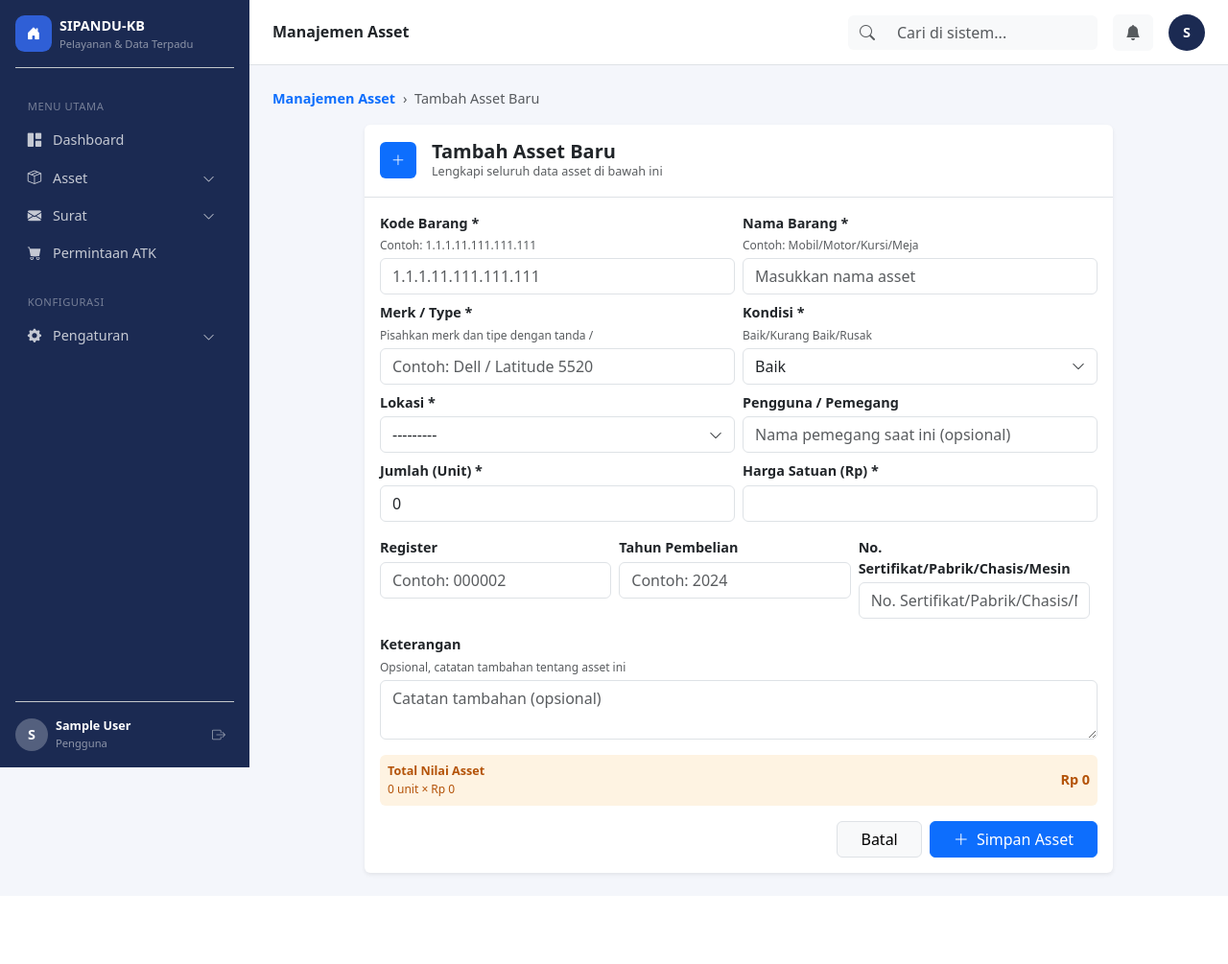
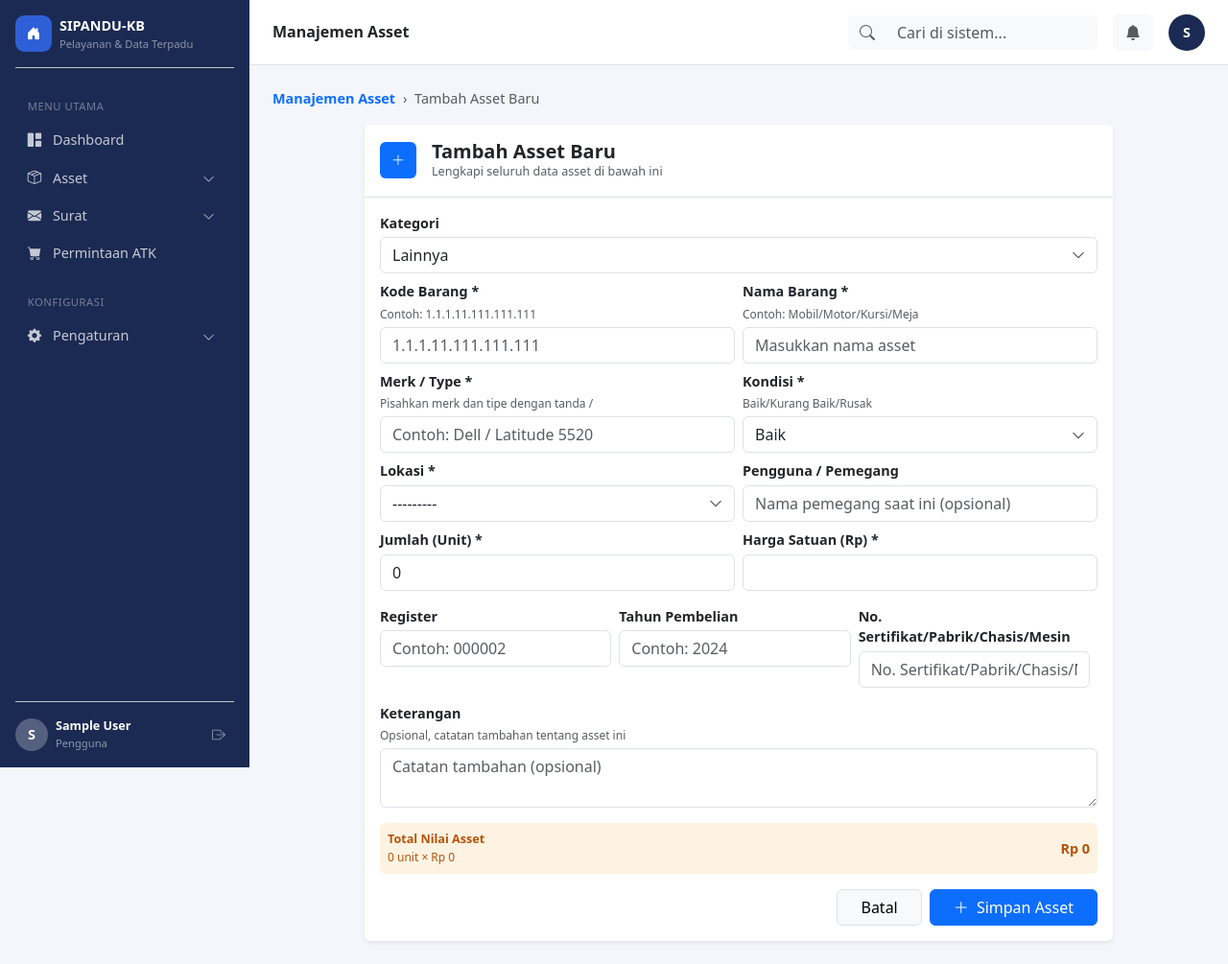
Before and after one commit to AhmadGhozi/Website-SIPANDU, a Django app: page /asset/tambah/ in a window 1280 px wide. Shown: the whole page at 96% size. Before the commit the page ends 915 px from the top, so only its background shows below. Run offline with Django 5.2, Linux system fonts and the light colour scheme; the visitor is signed in with stand-in values (Sample User, id 1).

Commit message:
Menambahkan field kategori pada asset untuk mempermudah filter perencanaan service (Ganti oli & pajak)

```diff
--- a/asset/forms.py
+++ b/asset/forms.py
@@ -6,11 +6,12 @@ class AssetForm(forms.ModelForm):
     class Meta:
         model = Asset
         fields = [
-            'kode_barang', 'nama_barang', 'merk_type', 'jumlah', 'harga_satuan',
+            'kategori', 'kode_barang', 'nama_barang', 'merk_type', 'jumlah', 'harga_satuan',
             'kondisi', 'lokasi', 'pengguna', 'keterangan',
             'register', 'tahun_pembelian', 'nomor_identitas',
         ]
         widgets = {
+            'kategori': forms.Select(attrs={'class': 'd-none'}),
             'kode_barang': forms.TextInput(attrs={'class': 'form-control', 'placeholder': '1.1.1.11.111.111.111'}),
             'nama_barang': forms.TextInput(attrs={'class': 'form-control', 'placeholder': 'Masukkan nama asset'}),
             'merk_type': forms.TextInput(attrs={'class': 'form-control', 'placeholder': 'Contoh: Dell / Latitude 5520'}),
--- a/asset/models.py
+++ b/asset/models.py
@@ -7,6 +7,12 @@ class Asset(models.Model):
         ('baik', 'Baik'),
         ('kurang_baik', 'Kurang Baik'),
         ('rusak', 'Rusak'),
+    ]
+
+    KATEGORI_CHOICES = [
+        ('kendaraan', 'Kendaraan'),
+        ('elektronik', 'Elektronik'),
+        ('lainnya', 'Lainnya'),
     ]
 
     LOKASI_CHOICES = [
@@ -37,6 +43,7 @@ class Asset(models.Model):
         ('Balai Sungai Pinang', 'Balai Sungai Pinang'),
 ]
 
+    kategori = models.CharField(max_length=15, choices=KATEGORI_CHOICES, default='lainnya')
     kode_barang = models.CharField(max_length=30, unique=True, verbose_name="Kode Barang")
     nama_barang = models.CharField(max_length=150, verbose_name="Nama Barang")
     merk_type = models.CharField(max_length=150, verbose_name="Merk / Type")
@@ -49,10 +56,7 @@ class Asset(models.Model):
 
     register = models.CharField(max_length=20, blank=True, verbose_name="Register")
     tahun_pembelian = models.PositiveIntegerField(blank=True, null=True, verbose_name="Tahun Pembelian")
-    nomor_identitas = models.CharField(
-        max_length=255, blank=True,
-        verbose_name="No. Sertifikat/Pabrik/Chasis/Mesin"
-    )
+    nomor_identitas = models.CharField(max_length=255, blank=True, verbose_name="No. Sertifikat/Pabrik/Chasis/Mesin")
 
     dibuat_pada = models.DateTimeField(auto_now_add=True)
     diperbarui_pada = models.DateTimeField(auto_now=True)
--- a/templates/asset/asset_detail.html
+++ b/templates/asset/asset_detail.html
@@ -36,6 +36,7 @@
                 <div class="text-muted small mt-3">{{ asset.kode_barang }}</div>
                 <h5 class="fw-bold mb-0">{{ asset.nama_barang }}</h5>
                 <p class="text-muted small mb-0">{{ asset.merk_type }}</p>
+                <span class="badge bg-secondary">{{ asset.get_kategori_display }}</span>
             </div>
         </div>
 
--- a/templates/asset/asset_form.html
+++ b/templates/asset/asset_form.html
@@ -38,6 +38,21 @@
                 {% csrf_token %}
 
                 <div>
+                    <div class="mb-2">
+                        <label class="form-label fw-semibold mb-1">Kategori</label>
+                        <div class="custom-select-wrap" data-target="id_kategori">
+                            <div class="custom-select-toggle form-control">
+                                <span class="custom-select-label">Lainnya</span>
+                                <i class="bi bi-chevron-down small"></i>
+                            </div>
+                            <div class="custom-select-menu">
+                                <div class="custom-select-option" data-value="kendaraan">Kendaraan</div>
+                                <div class="custom-select-option" data-value="elektronik">Elektronik</div>
+                                <div class="custom-select-option" data-value="lainnya">Lainnya</div>
+                            </div>
+                        </div>
+                        {{ form.kategori }}
+                    </div>
                     <div class="row g-2 mb-2">
                         <div class="col-md-6">
                             <label class="form-label fw-semibold mb-1">Kode Barang *</label>
```
Also changed, not shown: databarang/views.py (+22 -0 lines), dataservice/views.py (+12 -1 lines), asset/migrations/0013_asset_kategori.py (added).
